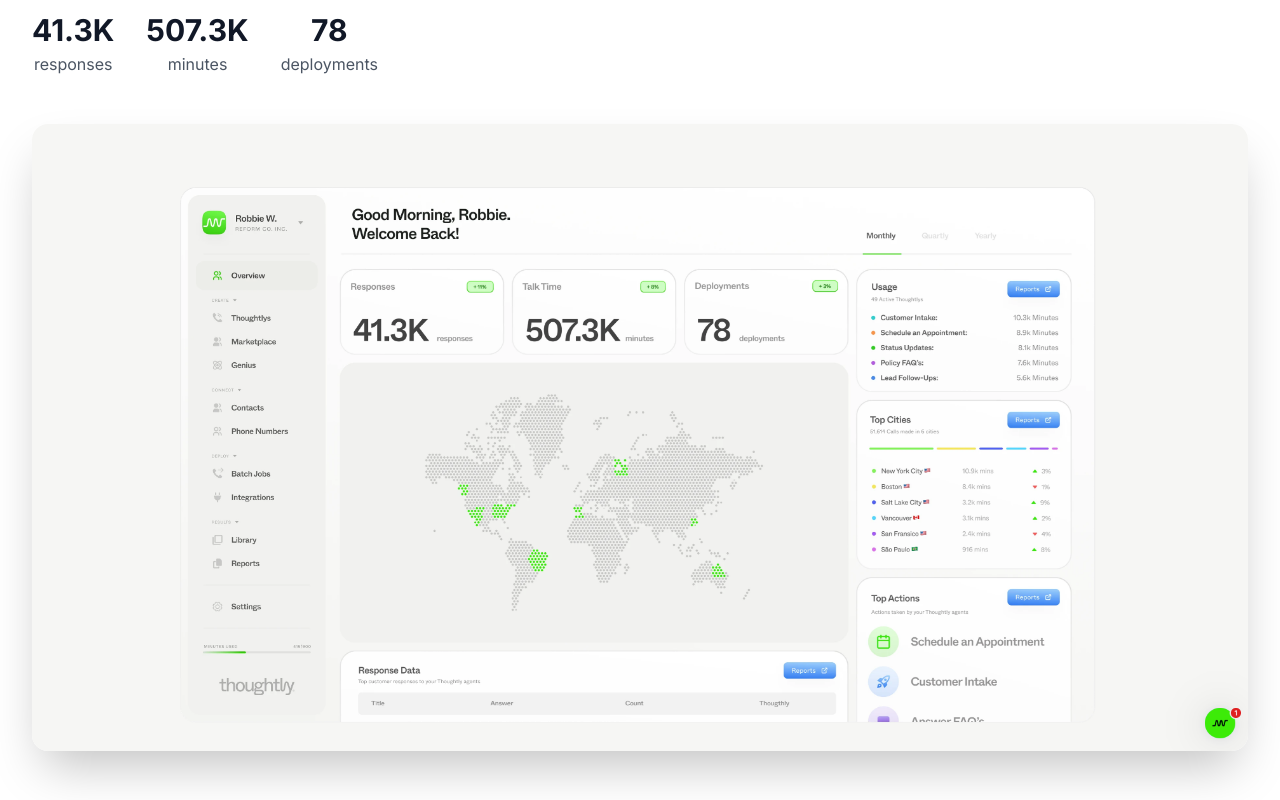
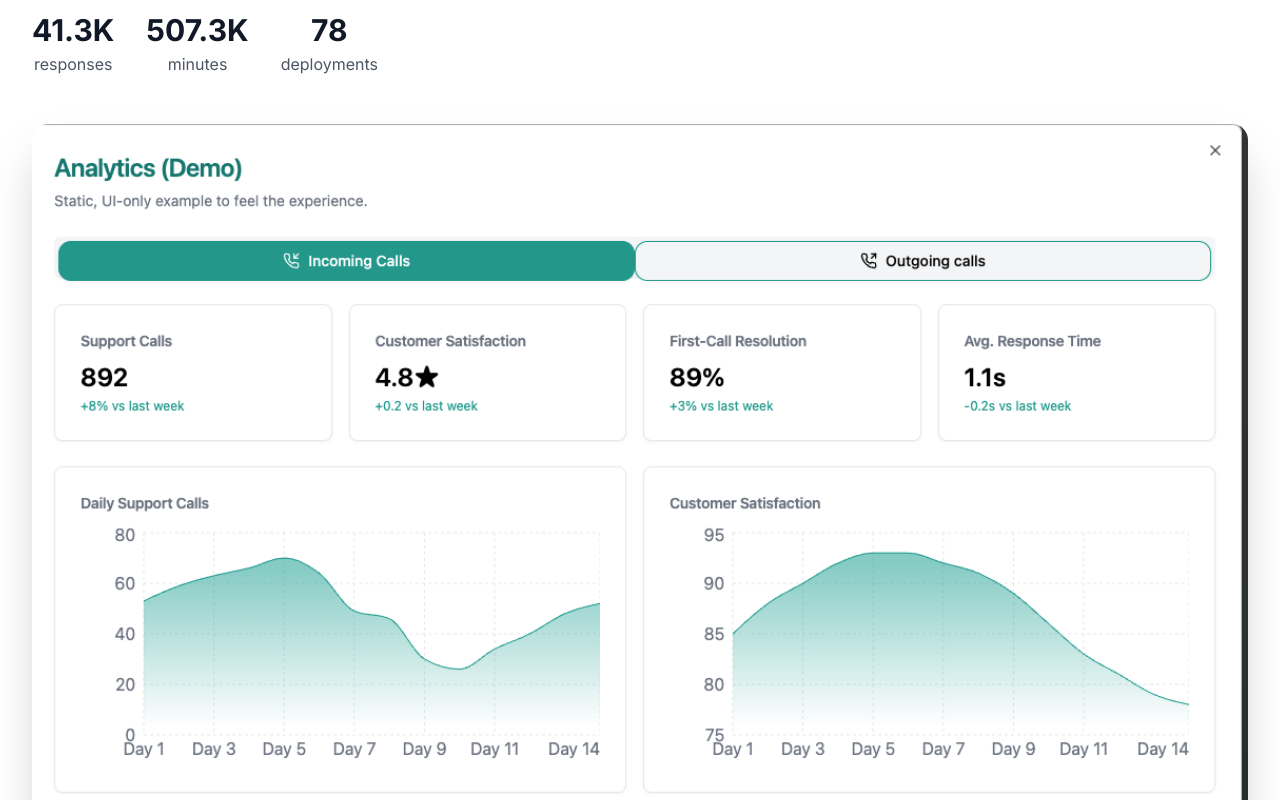
Before and after one commit to Sabamose/Wiil-Web_Brand-V2, a React (Vite) app: page /platform in a window 1280 px wide. Shown: the part 4700-5500 px from the top of the page. Built offline with nearby package versions, Linux system fonts and the light colour scheme; no server answers; a web font is replaced by a local one.

Commit message:
Replace image in PlatformScreenshots
Replaced the image in the PlatformScreenshots component with the provided image.

```diff
--- a/src/components/PlatformScreenshots.tsx
+++ b/src/components/PlatformScreenshots.tsx
@@ -7,7 +7,7 @@ const PlatformScreenshots = () => {
       title: "Analytics Dashboard",
       subtitle: "Real-time insights and performance tracking",
       description: "Monitor your AI assistants with comprehensive analytics including conversation metrics, global deployment tracking, and detailed response data to optimize performance across all channels.",
-      image: "/lovable-uploads/8e414127-71c0-4a6b-9cec-faa32945ff7a.png",
+      image: "/lovable-uploads/2a0769e7-710b-4ad7-99d3-e0ba42307ab9.png",
       metrics: [
         { value: "41.3K", label: "responses" },
         { value: "507.3K", label: "minutes" },
```
Also changed, not shown: public/lovable-uploads/2a0769e7-710b-4ad7-99d3-e0ba42307ab9.png (added).
